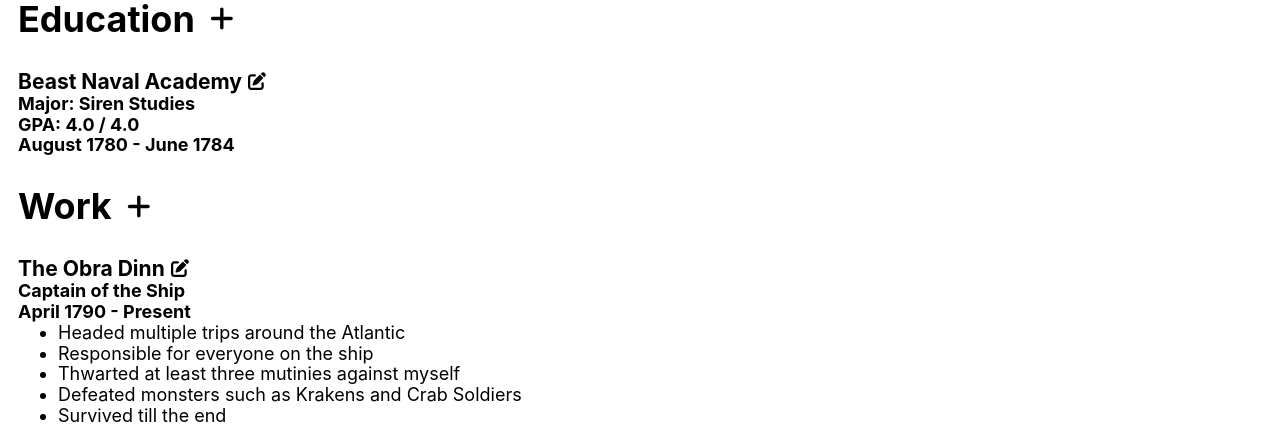
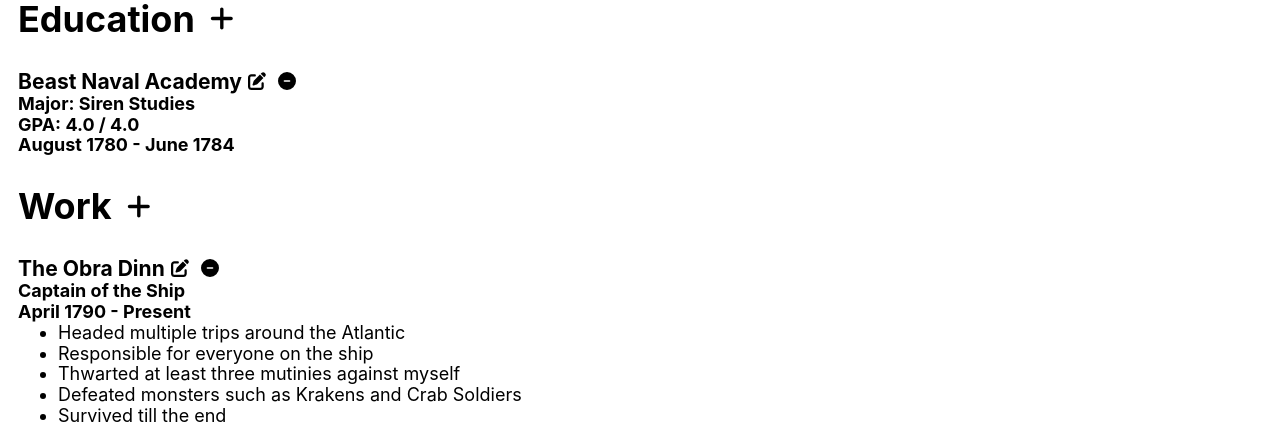
Before and after one commit to xsherryhe/cv-application, a React (Create React App) app: page / in a window 1280 px wide. Shown: the part 361-787 px from the top of the page. Built offline with nearby package versions, Linux system fonts and the light colour scheme.

Commit message:
Added delete buttons to relevant entries

```diff
--- /dev/null
+++ b/src/components/DeleteButton.js
@@ -0,0 +1,13 @@
+import { FontAwesomeIcon } from '@fortawesome/react-fontawesome';
+import { faCircleMinus } from '@fortawesome/free-solid-svg-icons';
+
+import Button from './Button';
+export default function DeleteButton({ handleClick }) {
+  return (
+    <Button
+      content={<FontAwesomeIcon icon={faCircleMinus} />}
+      className="delete icon"
+      handleClick={handleClick}
+    />
+  );
+}
--- a/src/components/EducationEntry.js
+++ b/src/components/EducationEntry.js
@@ -1,12 +1,14 @@
 import '../styles/entry.css';
 
 import EditButton from './EditButton';
+import DeleteButton from './DeleteButton';
 import DateRange from './DateRange';
 
 export default function EducationEntry() {
   return (
     <div className="entry">
       <EditButton />
+      <DeleteButton />
       <h3>Beast Naval Academy</h3>
       <h4>Major: Siren Studies</h4>
       <h4>GPA: 4.0 / 4.0</h4>
--- a/src/components/SimpleEntry.js
+++ b/src/components/SimpleEntry.js
@@ -1,3 +1,6 @@
+import EditButton from './EditButton';
+import DeleteButton from './DeleteButton';
+
 export default function SimpleEntry({ content = '', sample }) {
   return (
     <div className="entry">
@@ -9,6 +12,8 @@
           'Telling people apart based on their shoes and socks',
         ]?.[sample] || content}
       </h3>
+      <EditButton />
+      <DeleteButton />
     </div>
   );
 }
--- a/src/components/WorkEntry.js
+++ b/src/components/WorkEntry.js
@@ -1,6 +1,7 @@
 import '../styles/entry.css';
 
 import EditButton from './EditButton';
+import DeleteButton from './DeleteButton';
 import DateRange from './DateRange';
 import List from './List';
 
@@ -8,6 +9,7 @@
   return (
     <div className="entry">
       <EditButton />
+      <DeleteButton />
       <h3>{['The Obra Dinn', 'The Stargazer'][sample]}</h3>
       <h4>{['Captain of the Ship', 'First Mate'][sample]}</h4>
       <h4>
--- a/src/styles/entry.css
+++ b/src/styles/entry.css
@@ -1,6 +1,6 @@
 .entry {
   display: grid;
-  grid-template-columns: max-content max-content 1fr;
+  grid-template-columns: repeat(3, max-content) 1fr;
   justify-items: start;
 }
 
@@ -13,11 +13,10 @@
   grid-column: 1;
 }
 
-.entry :not(button.edit):not(h3) {
-  grid-column: 1 / span 3;
+.entry :not(button):not(h3) {
+  grid-column: 1 / span 4;
 }
 
-.entry button.edit {
+.entry button {
   grid-row: 1;
-  grid-column: 2;
 }
```
